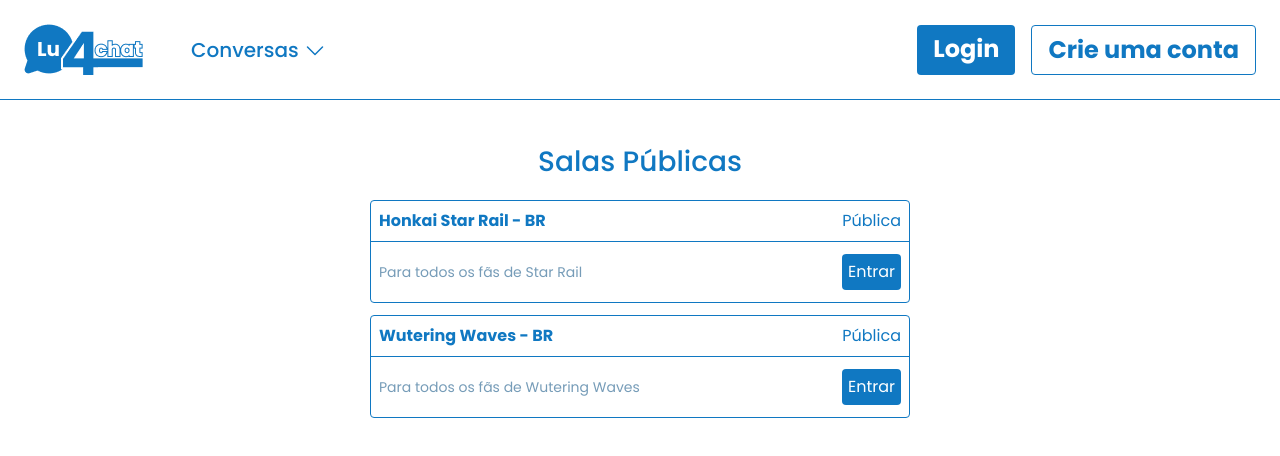
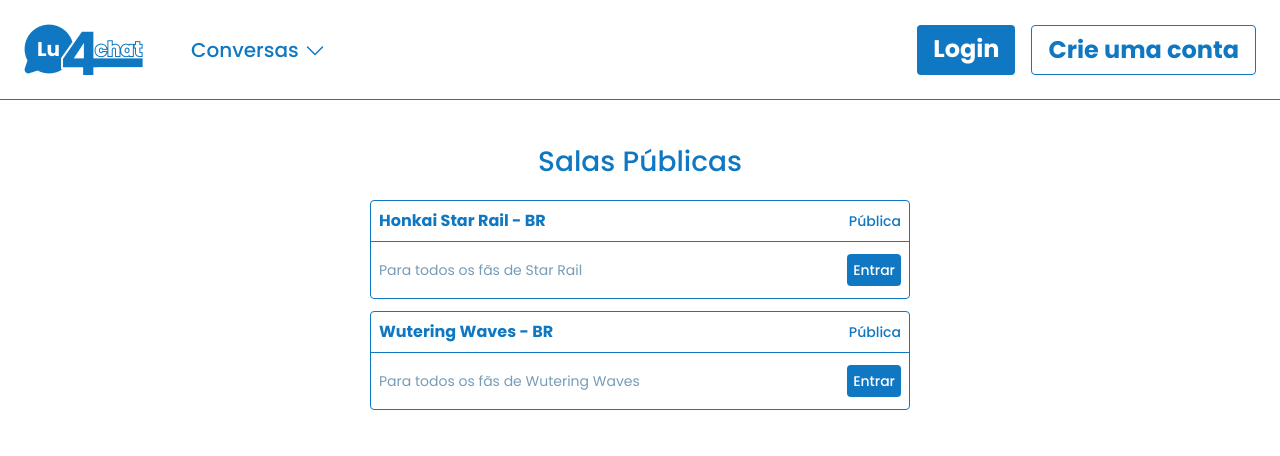
Before and after one commit to LucasSousa09/lu4chat, a Next.js app: page /public-rooms in a window 1280 px wide. Shown: the top 456 px of the page. Built offline with nearby package versions, Linux system fonts and the light colour scheme.

Commit message:
Update RoomInfoBox ffor my-chat page use

```diff
--- a/src/components/RoomInfoBox.tsx
+++ b/src/components/RoomInfoBox.tsx
@@ -1,19 +1,48 @@
+'use client'
+
+import { RoomSidebarContext } from "@/context/RoomSidebarContext"
+import { useContext } from "react"
+
 type RoomInfoBoxProps = {
     roomName: string
     roomType: 'Pública' | 'Privada'
     roomDescription: string
+
+    enterRoom?: boolean
+
+    currentRoom?: boolean
 }
 
-export function RoomInfoBox({ roomName, roomType, roomDescription }: RoomInfoBoxProps){
+export function RoomInfoBox({ roomName, roomType, roomDescription, currentRoom = false, enterRoom = true }: RoomInfoBoxProps){
+    const { setSidebarIsOpen } = useContext(RoomSidebarContext)
+
     return (
-        <div className="w-full border border-primary rounded mb-3">
-            <header className="flex items-center justify-between p-2 border-b border-primary">
-                <strong className="text-primary">{roomName}</strong>
-                <span className="text-primary">{roomType}</span>
+        <div
+            onClick={() => setSidebarIsOpen(state => !state)}
+            className={
+                "w-full rounded mb-3 " +
+                `${currentRoom ? 'border-none bg-secondary' : 'border border-primary'}`
+            }
+        >
+            <header
+                className={
+                    "flex items-center justify-between p-2 border-b " +
+                    `${currentRoom ? 'border-white text-white' : 'border-primary text-primary'}`
+                }
+            >
+                <strong >{roomName}</strong>
+                <span className="font-medium text-sm">{roomType}</span>
             </header>
             <div className="flex items-center justify-between px-2 py-3">
                 <span className="text-terciary text-sm">{roomDescription}</span>
-                <button className="bg-primary text-white p-[6px] rounded">Entrar</button>
+                <button
+                    className={
+                        "p-[6px] rounded font-medium text-sm " +
+                        `${currentRoom ? 'bg-white text-secondary' : 'bg-primary text-white'}`
+                    }
+                >
+                       {enterRoom ? 'Entrar' : 'Sair'}
+                </button>
             </div>
         </div>
     )
```
